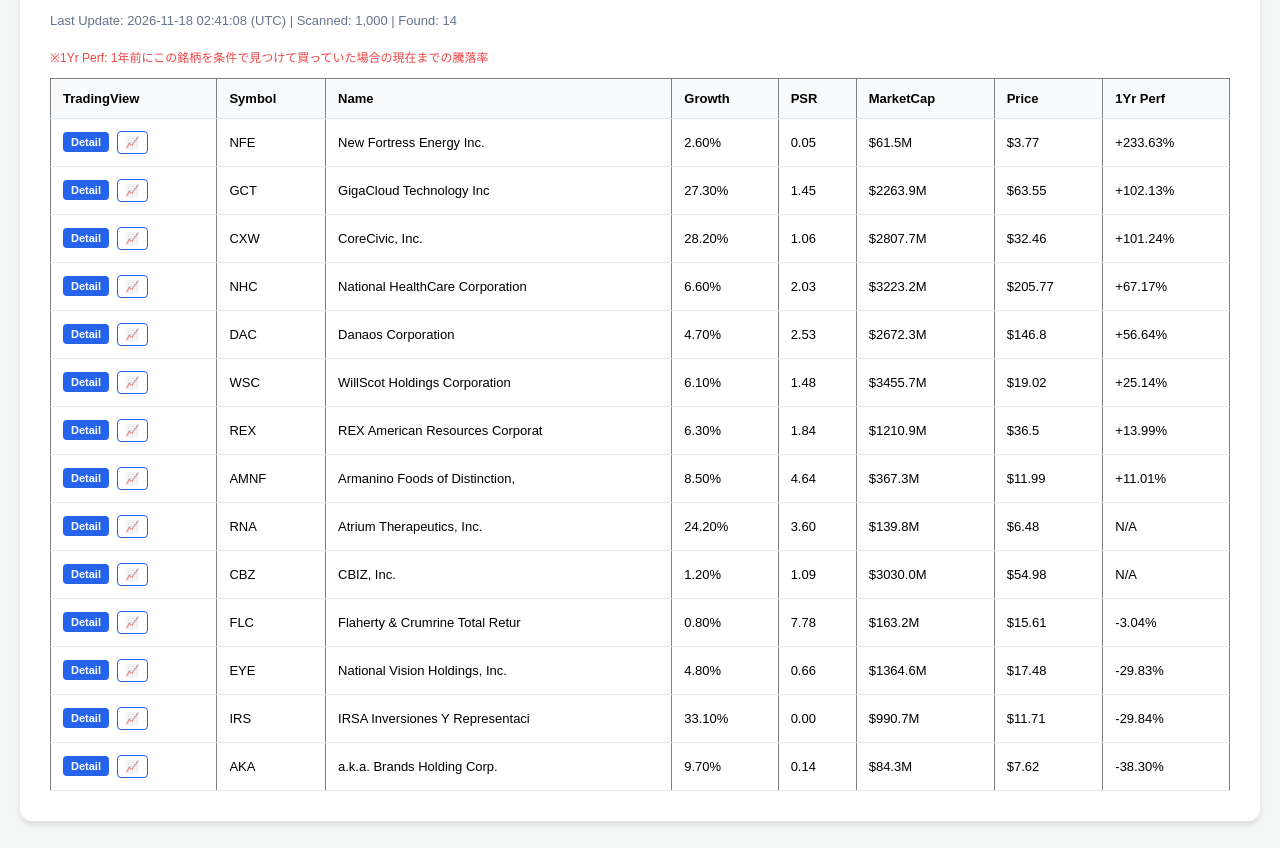
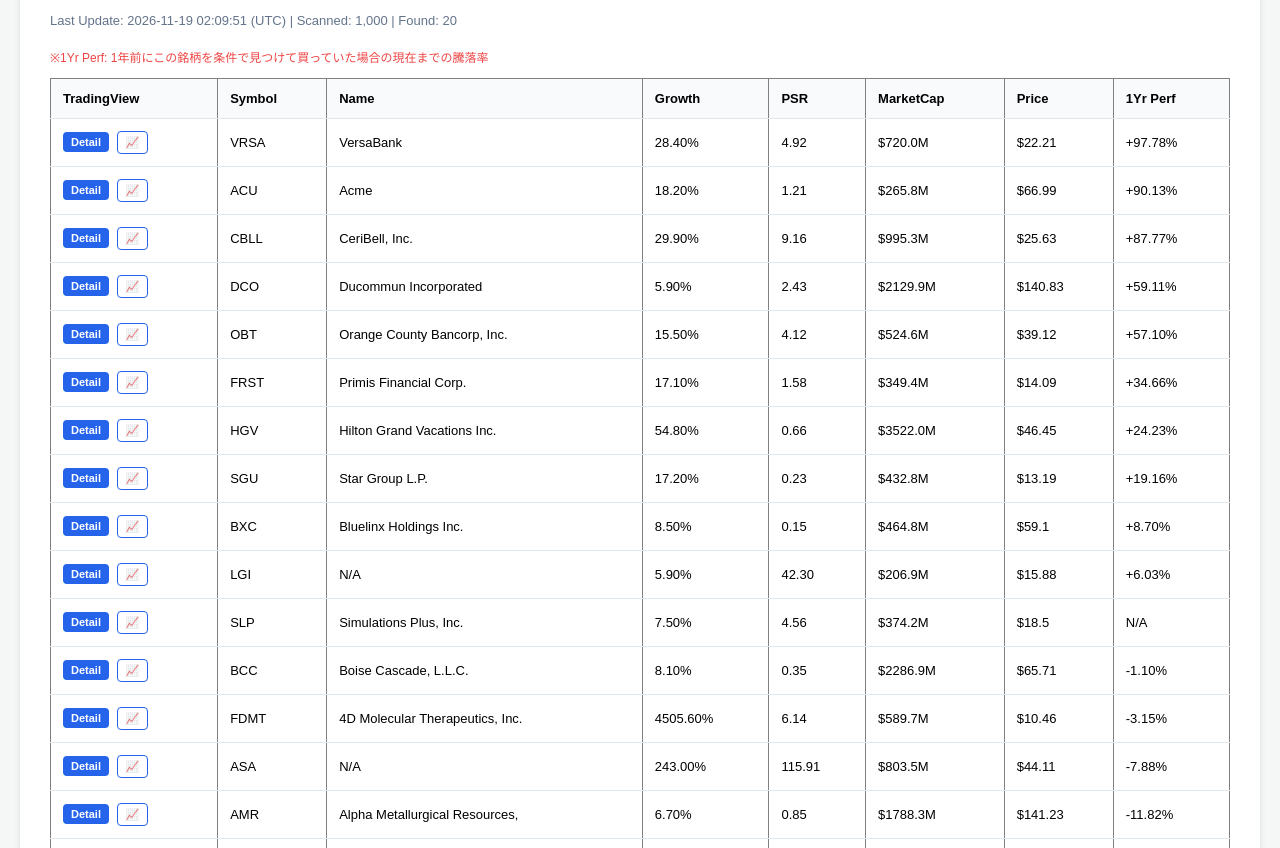
Before and after one commit to shige201906428/us-stock-tenbagger-hunter, a plain HTML site: page index.html in a window 1280 px wide. Shown: the part 97-945 px from the top of the page. Drawn offline with Linux system fonts and the light colour scheme.

Commit message:
Auto-update: 1000 stocks scanned and updated HTML

```diff
--- a/index.html
+++ b/index.html
@@ -21,7 +21,7 @@
 <body>
     <div class="container">
         <h1>🚀 Tenbagger Simulation Hunter</h1>
-        <div class="meta">Last Update: 2026-11-18 02:41:08 (UTC) | Scanned: 1,000 | Found: 14</div>
+        <div class="meta">Last Update: 2026-11-19 02:09:51 (UTC) | Scanned: 1,000 | Found: 20</div>
         <p style="font-size:12px; color:#ef4444;">※1Yr Perf: 1年前にこの銘柄を条件で見つけて買っていた場合の現在までの騰落率</p>
         <div style="overflow-x: auto;">
             <table border="1" class="dataframe">
@@ -39,144 +39,204 @@
   </thead>
   <tbody>
     <tr>
-      <td><a href="https://www.tradingview.com/symbols/NFE/" target="_blank" class="tv-btn detail">Detail</a> <a href="https://www.tradingview.com/chart/?symbol=NFE" target="_blank" class="tv-btn chart">📈</a></td>
-      <td>NFE</td>
-      <td>New Fortress Energy Inc.</td>
-      <td>2.60%</td>
-      <td>0.05</td>
-      <td>$61.5M</td>
-      <td>$3.77</td>
-      <td>+233.63%</td>
+      <td><a href="https://www.tradingview.com/symbols/VRSA/" target="_blank" class="tv-btn detail">Detail</a> <a href="https://www.tradingview.com/chart/?symbol=VRSA" target="_blank" class="tv-btn chart">📈</a></td>
+      <td>VRSA</td>
+      <td>VersaBank</td>
+      <td>28.40%</td>
+      <td>4.92</td>
+      <td>$720.0M</td>
+      <td>$22.21</td>
+      <td>+97.78%</td>
     </tr>
     <tr>
-      <td><a href="https://www.tradingview.com/symbols/GCT/" target="_blank" class="tv-btn detail">Detail</a> <a href="https://www.tradingview.com/chart/?symbol=GCT" target="_blank" class="tv-btn chart">📈</a></td>
-      <td>GCT</td>
-      <td>GigaCloud Technology Inc</td>
-      <td>27.30%</td>
-      <td>1.45</td>
-      <td>$2263.9M</td>
-      <td>$63.55</td>
-      <td>+102.13%</td>
+      <td><a href="https://www.tradingview.com/symbols/ACU/" target="_blank" class="tv-btn detail">Detail</a> <a href="https://www.tradingview.com/chart/?symbol=ACU" target="_blank" class="tv-btn chart">📈</a></td>
+      <td>ACU</td>
+      <td>Acme</td>
+      <td>18.20%</td>
+      <td>1.21</td>
+      <td>$265.8M</td>
+      <td>$66.99</td>
+      <td>+90.13%</td>
     </tr>
     <tr>
-      <td><a href="https://www.tradingview.com/symbols/CXW/" target="_blank" class="tv-btn detail">Detail</a> <a href="https://www.tradingview.com/chart/?symbol=CXW" target="_blank" class="tv-btn chart">📈</a></td>
-      <td>CXW</td>
-      <td>CoreCivic, Inc.</td>
-      <td>28.20%</td>
-      <td>1.06</td>
-      <td>$2807.7M</td>
-      <td>$32.46</td>
-      <td>+101.24%</td>
+      <td><a href="https://www.tradingview.com/symbols/CBLL/" target="_blank" class="tv-btn detail">Detail</a> <a href="https://www.tradingview.com/chart/?symbol=CBLL" target="_blank" class="tv-btn chart">📈</a></td>
+      <td>CBLL</td>
+      <td>CeriBell, Inc.</td>
+      <td>29.90%</td>
+      <td>9.16</td>
+      <td>$995.3M</td>
+      <td>$25.63</td>
+      <td>+87.77%</td>
     </tr>
     <tr>
-      <td><a href="https://www.tradingview.com/symbols/NHC/" target="_blank" class="tv-btn detail">Detail</a> <a href="https://www.tradingview.com/chart/?symbol=NHC" target="_blank" class="tv-btn chart">📈</a></td>
-      <td>NHC</td>
-      <td>National HealthCare Corporation</td>
-      <td>6.60%</td>
-      <td>2.03</td>
-      <td>$3223.2M</td>
-      <td>$205.77</td>
-      <td>+67.17%</td>
+      <td><a href="https://www.tradingview.com/symbols/DCO/" target="_blank" class="tv-btn detail">Detail</a> <a href="https://www.tradingview.com/chart/?symbol=DCO" target="_blank" class="tv-btn chart">📈</a></td>
+      <td>DCO</td>
+      <td>Ducommun Incorporated</td>
+      <td>5.90%</td>
+      <td>2.43</td>
+      <td>$2129.9M</td>
+      <td>$140.83</td>
+      <td>+59.11%</td>
     </tr>
     <tr>
-      <td><a href="https://www.tradingview.com/symbols/DAC/" target="_blank" class="tv-btn detail">Detail</a> <a href="https://www.tradingview.com/chart/?symbol=DAC" target="_blank" class="tv-btn chart">📈</a></td>
-      <td>DAC</td>
-      <td>Danaos Corporation</td>
-      <td>4.70%</td>
-      <td>2.53</td>
-      <td>$2672.3M</td>
-      <td>$146.8</td>
-      <td>+56.64%</td>
+      <td><a href="https://www.tradingview.com/symbols/OBT/" target="_blank" class="tv-btn detail">Detail</a> <a href="https://www.tradingview.com/chart/?symbol=OBT" target="_blank" class="tv-btn chart">📈</a></td>
+      <td>OBT</td>
+      <td>Orange County Bancorp, Inc.</td>
+      <td>15.50%</td>
+      <td>4.12</td>
+      <td>$524.6M</td>
+      <td>$39.12</td>
+      <td>+57.10%</td>
     </tr>
     <tr>
-      <td><a href="https://www.tradingview.com/symbols/WSC/" target="_blank" class="tv-btn detail">Detail</a> <a href="https://www.tradingview.com/chart/?symbol=WSC" target="_blank" class="tv-btn chart">📈</a></td>
-      <td>WSC</td>
-      <td>WillScot Holdings Corporation</td>
-      <td>6.10%</td>
-      <td>1.48</td>
-      <td>$3455.7M</td>
-      <td>$19.02</td>
-      <td>+25.14%</td>
+      <td><a href="https://www.tradingview.com/symbols/FRST/" target="_blank" class="tv-btn detail">Detail</a> <a href="https://www.tradingview.com/chart/?symbol=FRST" target="_blank" class="tv-btn chart">📈</a></td>
+      <td>FRST</td>
+      <td>Primis Financial Corp.</td>
+      <td>17.10%</td>
+      <td>1.58</td>
+      <td>$349.4M</td>
+      <td>$14.09</td>
+      <td>+34.66%</td>
     </tr>
     <tr>
-      <td><a href="https://www.tradingview.com/symbols/REX/" target="_blank" class="tv-btn detail">Detail</a> <a href="https://www.tradingview.com/chart/?symbol=REX" target="_blank" class="tv-btn chart">📈</a></td>
-      <td>REX</td>
-      <td>REX American Resources Corporat</td>
-      <td>6.30%</td>
-      <td>1.84</td>
-      <td>$1210.9M</td>
-      <td>$36.5</td>
-      <td>+13.99%</td>
+      <td><a href="https://www.tradingview.com/symbols/HGV/" target="_blank" class="tv-btn detail">Detail</a> <a href="https://www.tradingview.com/chart/?symbol=HGV" target="_blank" class="tv-btn chart">📈</a></td>
+      <td>HGV</td>
+      <td>Hilton Grand Vacations Inc.</td>
+      <td>54.80%</td>
+      <td>0.66</td>
+      <td>$3522.0M</td>
+      <td>$46.45</td>
+      <td>+24.23%</td>
     </tr>
     <tr>
-      <td><a href="https://www.tradingview.com/symbols/AMNF/" target="_blank" class="tv-btn detail">Detail</a> <a href="https://www.tradingview.com/chart/?symbol=AMNF" target="_blank" class="tv-btn chart">📈</a></td>
-      <td>AMNF</td>
-      <td>Armanino Foods of Distinction,</td>
-      <td>8.50%</td>
-      <td>4.64</td>
-      <td>$367.3M</td>
-      <td>$11.99</td>
-      <td>+11.01%</td>
+      <td><a href="https://www.tradingview.com/symbols/SGU/" target="_blank" class="tv-btn detail">Detail</a> <a href="https://www.tradingview.com/chart/?symbol=SGU" target="_blank" class="tv-btn chart">📈</a></td>
+      <td>SGU</td>
+      <td>Star Group L.P.</td>
+      <td>17.20%</td>
+      <td>0.23</td>
+      <td>$432.8M</td>
+      <td>$13.19</td>
+      <td>+19.16%</td>
     </tr>
     <tr>
-      <td><a href="https://www.tradingview.com/symbols/RNA/" target="_blank" class="tv-btn detail">Detail</a> <a href="https://www.tradingview.com/chart/?symbol=RNA" target="_blank" class="tv-btn chart">📈</a></td>
-      <td>RNA</td>
-      <td>Atrium Therapeutics, Inc.</td>
-      <td>24.20%</td>
-      <td>3.60</td>
-      <td>$139.8M</td>
-      <td>$6.48</td>
+      <td><a href="https://www.tradingview.com/symbols/BXC/" target="_blank" class="tv-btn detail">Detail</a> <a href="https://www.tradingview.com/chart/?symbol=BXC" target="_blank" class="tv-btn chart">📈</a></td>
+      <td>BXC</td>
+      <td>Bluelinx Holdings Inc.</td>
+      <td>8.50%</td>
+      <td>0.15</td>
+      <td>$464.8M</td>
+      <td>$59.1</td>
+      <td>+8.70%</td>
+    </tr>
+    <tr>
+      <td><a href="https://www.tradingview.com/symbols/LGI/" target="_blank" class="tv-btn detail">Detail</a> <a href="https://www.tradingview.com/chart/?symbol=LGI" target="_blank" class="tv-btn chart">📈</a></td>
+      <td>LGI</td>
+      <td>N/A</td>
+      <td>5.90%</td>
+      <td>42.30</td>
+      <td>$206.9M</td>
+      <td>$15.88</td>
+      <td>+6.03%</td>
+    </tr>
+    <tr>
+      <td><a href="https://www.tradingview.com/symbols/SLP/" target="_blank" class="tv-btn detail">Detail</a> <a href="https://www.tradingview.com/chart/?symbol=SLP" target="_blank" class="tv-btn chart">📈</a></td>
+      <td>SLP</td>
+      <td>Simulations Plus, Inc.</td>
+      <td>7.50%</td>
+      <td>4.56</td>
+      <td>$374.2M</td>
+      <td>$18.5</td>
       <td>N/A</td>
     </tr>
     <tr>
-      <td><a href="https://www.tradingview.com/symbols/CBZ/" target="_blank" class="tv-btn detail">Detail</a> <a href="https://www.tradingview.com/chart/?symbol=CBZ" target="_blank" class="tv-btn chart">📈</a></td>
-      <td>CBZ</td>
-      <td>CBIZ, Inc.</td>
-      <td>1.20%</td>
-      <td>1.09</td>
-      <td>$3030.0M</td>
-      <td>$54.98</td>
-      <td>N/A</td>
+      <td><a href="https://www.tradingview.com/symbols/BCC/" target="_blank" class="tv-btn detail">Detail</a> <a href="https://www.tradingview.com/chart/?symbol=BCC" target="_blank" class="tv-btn chart">📈</a></td>
+      <td>BCC</td>
+      <td>Boise Cascade, L.L.C.</td>
+      <td>8.10%</td>
+      <td>0.35</td>
+      <td>$2286.9M</td>
+      <td>$65.71</td>
+      <td>-1.10%</td>
     </tr>
     <tr>
-      <td><a href="https://www.tradingview.com/symbols/FLC/" target="_blank" class="tv-btn detail">Detail</a> <a href="https://www.tradingview.com/chart/?symbol=FLC" target="_blank" class="tv-btn chart">📈</a></td>
-      <td>FLC</td>
-      <td>Flaherty & Crumrine Total Retur</td>
-      <td>0.80%</td>
-      <td>7.78</td>
-      <td>$163.2M</td>
-      <td>$15.61</td>
-      <td>-3.04%</td>
+      <td><a href="https://www.tradingview.com/symbols/FDMT/" target="_blank" class="tv-btn detail">Detail</a> <a href="https://www.tradingview.com/chart/?symbol=FDMT" target="_blank" class="tv-btn chart">📈</a></td>
+      <td>FDMT</td>
+      <td>4D Molecular Therapeutics, Inc.</td>
+      <td>4505.60%</td>
+      <td>6.14</td>
+      <td>$589.7M</td>
+      <td>$10.46</td>
+      <td>-3.15%</td>
     </tr>
     <tr>
-      <td><a href="https://www.tradingview.com/symbols/EYE/" target="_blank" class="tv-btn detail">Detail</a> <a href="https://www.tradingview.com/chart/?symbol=EYE" target="_blank" class="tv-btn chart">📈</a></td>
-      <td>EYE</td>
-      <td>National Vision Holdings, Inc.</td>
-      <td>4.80%</td>
-      <td>0.66</td>
-      <td>$1364.6M</td>
-      <td>$17.48</td>
-      <td>-29.83%</td>
+      <td><a href="https://www.tradingview.com/symbols/ASA/" target="_blank" class="tv-btn detail">Detail</a> <a href="https://www.tradingview.com/chart/?symbol=ASA" target="_blank" class="tv-btn chart">📈</a></td>
+      <td>ASA</td>
+      <td>N/A</td>
+      <td>243.00%</td>
+      <td>115.91</td>
+      <td>$803.5M</td>
+      <td>$44.11</td>
+      <td>-7.88%</td>
     </tr>
     <tr>
-      <td><a href="https://www.tradingview.com/symbols/IRS/" target="_blank" class="tv-btn detail">Detail</a> <a href="https://www.tradingview.com/chart/?symbol=IRS" target="_blank" class="tv-btn chart">📈</a></td>
-      <td>IRS</td>
-      <td>IRSA Inversiones Y Representaci</td>
-      <td>33.10%</td>
-      <td>0.00</td>
-      <td>$990.7M</td>
-      <td>$11.71</td>
-      <td>-29.84%</td>
+      <td><a href="https://www.tradingview.com/symbols/AMR/" target="_blank" class="tv-btn detail">Detail</a> <a href="https://www.tradingview.com/chart/?symbol=AMR" target="_blank" class="tv-btn chart">📈</a></td>
+      <td>AMR</td>
+      <td>Alpha Metallurgical Resources,</td>
+      <td>6.70%</td>
+      <td>0.85</td>
+      <td>$1788.3M</td>
+      <td>$141.23</td>
+      <td>-11.82%</td>
     </tr>
     <tr>
-      <td><a href="https://www.tradingview.com/symbols/AKA/" target="_blank" class="tv-btn detail">Detail</a> <a href="https://www.tradingview.com/chart/?symbol=AKA" target="_blank" class="tv-btn chart">📈</a></td>
-      <td>AKA</td>
-      <td>a.k.a. Brands Holding Corp.</td>
-      <td>9.70%</td>
-      <td>0.14</td>
-      <td>$84.3M</td>
-      <td>$7.62</td>
-      <td>-38.30%</td>
+      <td><a href="https://www.tradingview.com/symbols/MQ/" target="_blank" class="tv-btn detail">Detail</a> <a href="https://www.tradingview.com/chart/?symbol=MQ" target="_blank" class="tv-btn chart">📈</a></td>
+      <td>MQ</td>
+      <td>Marqeta, Inc.</td>
+      <td>7.90%</td>
+      <td>2.51</td>
+      <td>$1734.7M</td>
+      <td>$16.71</td>
+      <td>-13.33%</td>
+    </tr>
+    <tr>
+      <td><a href="https://www.tradingview.com/symbols/MNDY/" target="_blank" class="tv-btn detail">Detail</a> <a href="https://www.tradingview.com/chart/?symbol=MNDY" target="_blank" class="tv-btn chart">📈</a></td>
+      <td>MNDY</td>
+      <td>monday.com Ltd.</td>
+      <td>19.20%</td>
+      <td>2.19</td>
+      <td>$3130.0M</td>
+      <td>$74.04</td>
+      <td>-50.28%</td>
+    </tr>
+    <tr>
+      <td><a href="https://www.tradingview.com/symbols/XGN/" target="_blank" class="tv-btn detail">Detail</a> <a href="https://www.tradingview.com/chart/?symbol=XGN" target="_blank" class="tv-btn chart">📈</a></td>
+      <td>XGN</td>
+      <td>Exagen Inc.</td>
+      <td>6.80%</td>
+      <td>1.38</td>
+      <td>$99.5M</td>
+      <td>$3.9</td>
+      <td>-50.70%</td>
+    </tr>
+    <tr>
+      <td><a href="https://www.tradingview.com/symbols/UPST/" target="_blank" class="tv-btn detail">Detail</a> <a href="https://www.tradingview.com/chart/?symbol=UPST" target="_blank" class="tv-btn chart">📈</a></td>
+      <td>UPST</td>
+      <td>Upstart Holdings, Inc.</td>
+      <td>34.10%</td>
+      <td>1.29</td>
+      <td>$1783.3M</td>
+      <td>$18.03</td>
+      <td>-51.62%</td>
+    </tr>
+    <tr>
+      <td><a href="https://www.tradingview.com/symbols/GMM/" target="_blank" class="tv-btn detail">Detail</a> <a href="https://www.tradingview.com/chart/?symbol=GMM" target="_blank" class="tv-btn chart">📈</a></td>
+      <td>GMM</td>
+      <td>Global Mofy AI Limited</td>
+      <td>36.20%</td>
+      <td>1.60</td>
+      <td>$89.5M</td>
+      <td>$1.55</td>
+      <td>-97.97%</td>
     </tr>
   </tbody>
 </table>
```
